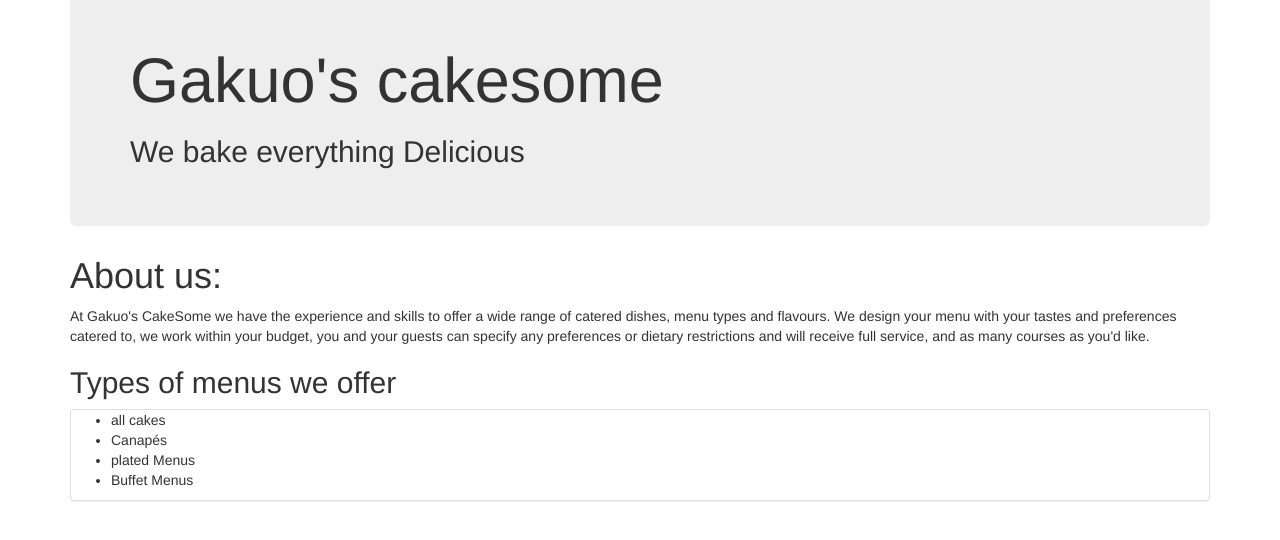
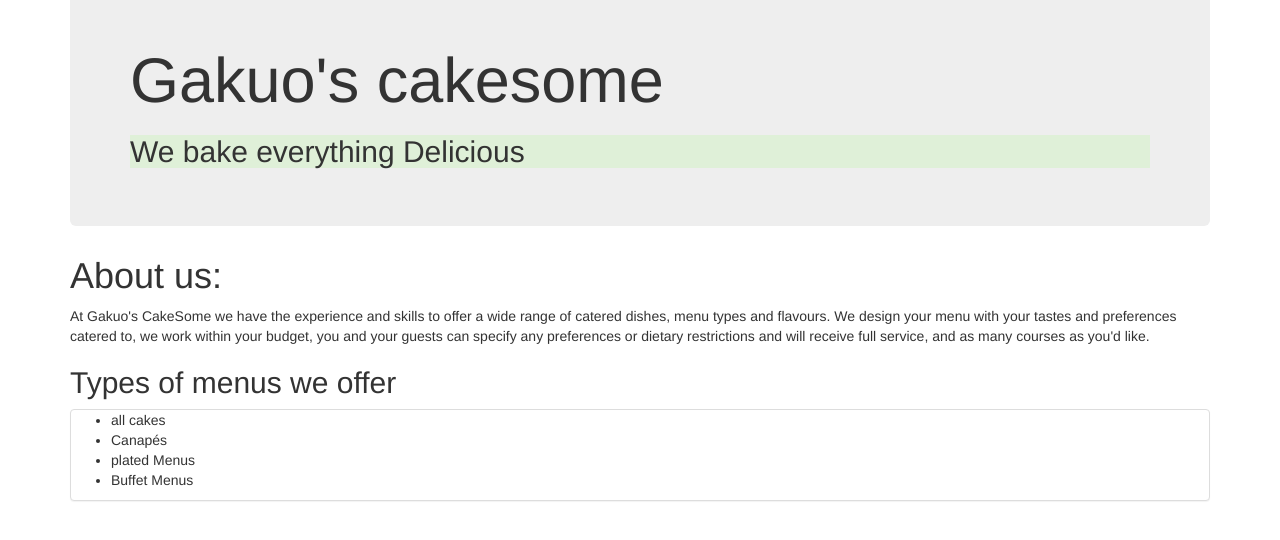
Before and after one commit to ephantuskaranja/GakuoCakesome-repo, a plain HTML site: page index.html in a window 1280 px wide. Shown: the part 218-758 px from the top of the page. Drawn offline with Linux system fonts and the light colour scheme.

Commit message:
add helper class success to h2

```diff
--- a/index.html
+++ b/index.html
@@ -10,7 +10,7 @@
   <div class="container">
     <div class="jumbotron">
       <h1>Gakuo's cakesome</h1>
-      <h2>We bake everything Delicious</h2>
+      <h2 class="bg-success">We bake everything Delicious</h2>
     </div>
     <h1>About us:</h1>
     <p>At Gakuo's CakeSome we have the experience and skills to offer a wide range of catered dishes, menu types and flavours.
```
